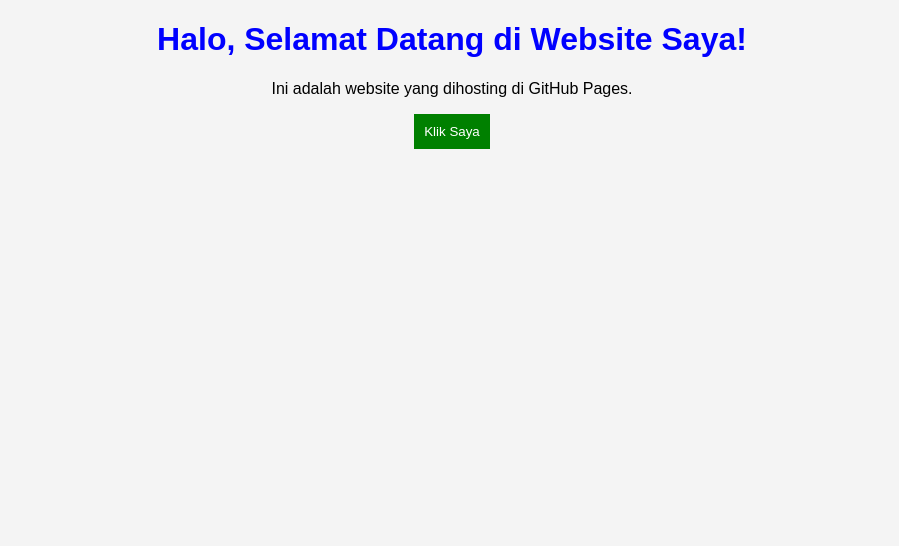
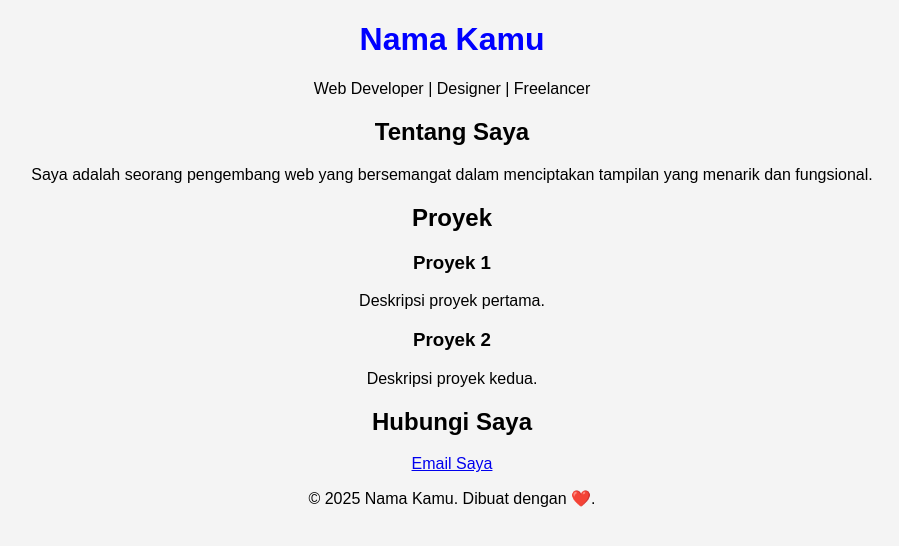
Before and after one commit to AchillM/my-website, a plain HTML site: page index.html in a window 1280 px wide. Shown: the whole page, without its empty margins (188-1087 px from the left). Drawn offline with Linux system fonts and the light colour scheme.

Commit message:
Update index.html

```diff
--- a/index.html
+++ b/index.html
@@ -3,13 +3,41 @@
 <head>
     <meta charset="UTF-8">
     <meta name="viewport" content="width=device-width, initial-scale=1.0">
-    <title>Website Saya</title>
+    <title>Portfolio - Nama Kamu</title>
     <link rel="stylesheet" href="style.css">
 </head>
 <body>
-    <h1>Halo, Selamat Datang di Website Saya!</h1>
-    <p>Ini adalah website yang dihosting di GitHub Pages.</p>
-    <button onclick="showAlert()">Klik Saya</button>
+    <header>
+        <h1>Nama Kamu</h1>
+        <p>Web Developer | Designer | Freelancer</p>
+    </header>
+
+    <section id="about">
+        <h2>Tentang Saya</h2>
+        <p>Saya adalah seorang pengembang web yang bersemangat dalam menciptakan tampilan yang menarik dan fungsional.</p>
+    </section>
+
+    <section id="projects">
+        <h2>Proyek</h2>
+        <div class="project-card">
+            <h3>Proyek 1</h3>
+            <p>Deskripsi proyek pertama.</p>
+        </div>
+        <div class="project-card">
+            <h3>Proyek 2</h3>
+            <p>Deskripsi proyek kedua.</p>
+        </div>
+    </section>
+
+    <section id="contact">
+        <h2>Hubungi Saya</h2>
+        <a href="mailto:emailkamu@gmail.com" class="contact-btn">Email Saya</a>
+    </section>
+
+    <footer>
+        <p>&copy; 2025 Nama Kamu. Dibuat dengan ❤️.</p>
+    </footer>
+
     <script src="script.js"></script>
 </body>
 </html>
```
